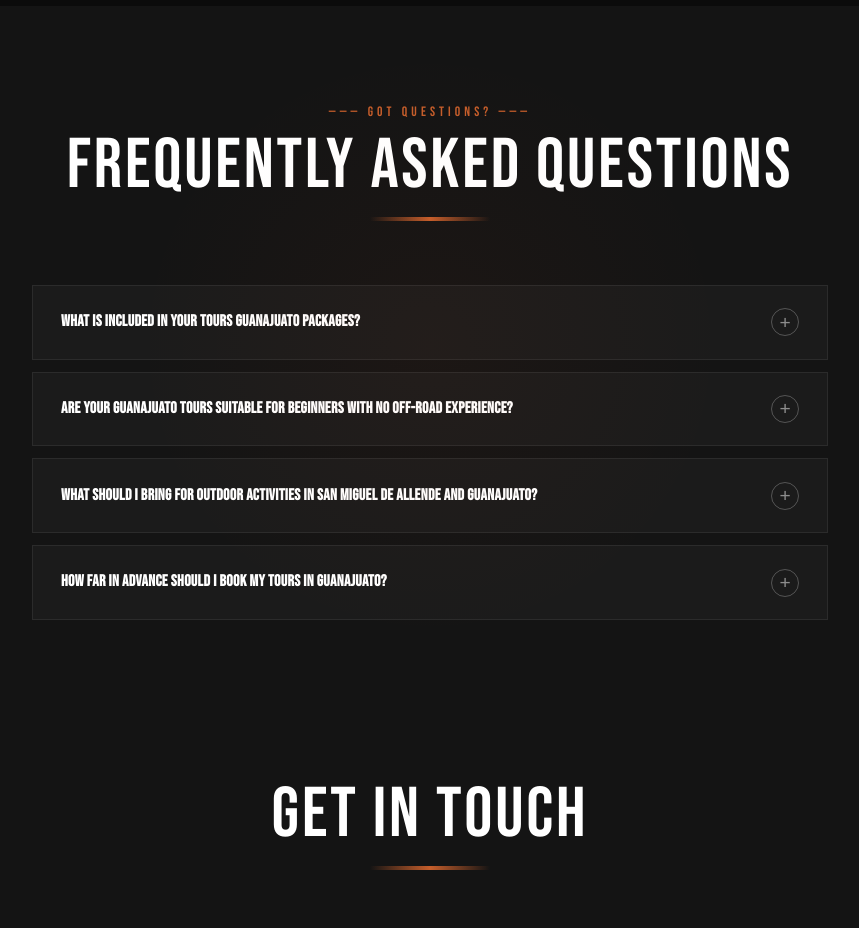
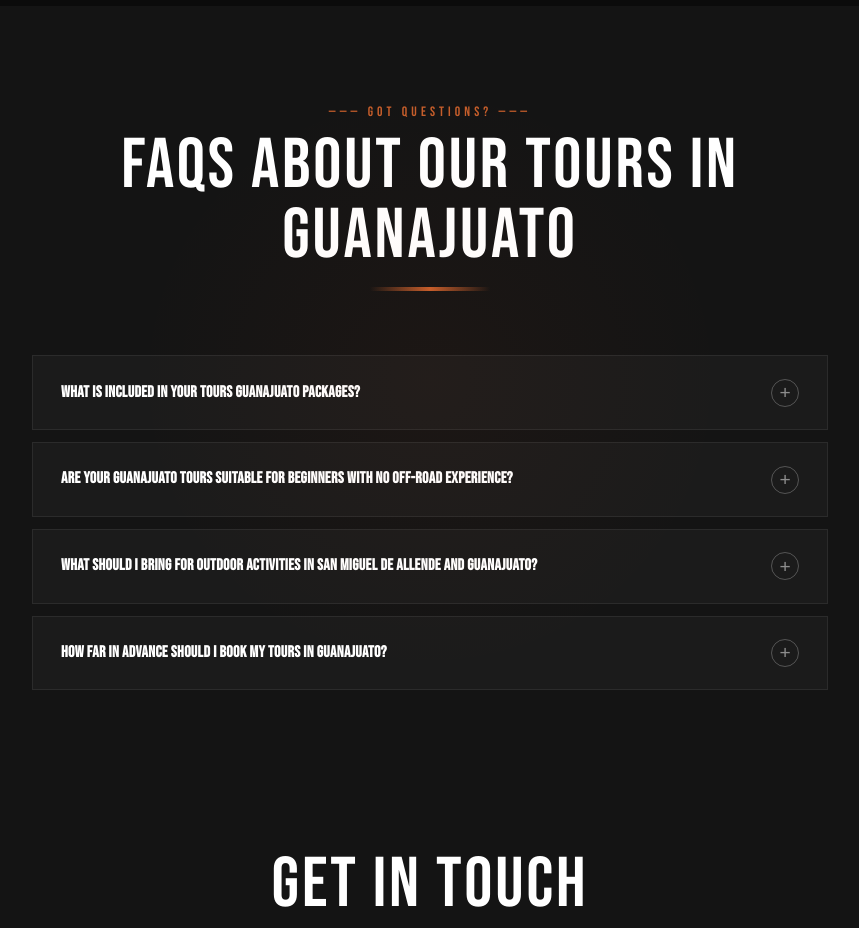
Before and after one commit to DraftStudiomx/Guey-tours-SEO, a Next.js app: page /tours-guanajuato in a window 1280 px wide. Shown: the part 5180-6108 px from the top of the page, without its empty margins (210-1069 px from the left). Built offline with nearby package versions, Linux system fonts and the light colour scheme; a web font is replaced by a local one.

Commit message:
Update ToursGuanajuatoContent.tsx

```diff
--- a/app/tours-guanajuato/ToursGuanajuatoContent.tsx
+++ b/app/tours-guanajuato/ToursGuanajuatoContent.tsx
@@ -1212,7 +1212,7 @@ const [openIndex, setOpenIndex] = useState<number | null>(null)
               ——— {lang === 'en' ? 'Got questions?' : '¿Tienes preguntas?'} ———
             </div>
             <h2 className="section-heading">
-              {lang === 'en' ? 'FREQUENTLY ASKED QUESTIONS' : 'PREGUNTAS FRECUENTES'}
+              {lang === 'en' ? 'FAQs about our tours in Guanajuato' : 'Preguntas frecuentes sobre nuestros tours en Guanajuato'}
             </h2>
             <div className="section-divider" style={{ marginTop: '1rem' }} />
           </div>
```
